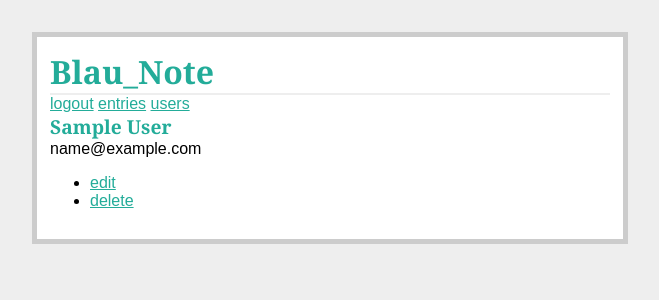
After one commit to le-blau/Note_flask, a Flask app: page /users/1/ in a window 1280 px wide. The commit adds this page. Shown: the top 300 px of the page, without its empty margins (310-969 px from the left). Run offline with Flask 2, Linux system fonts and the light colour scheme; the visitor is signed in with stand-in values (Sample User, id 1); data comes from the database, SQL or seed files in the repository; some libraries are stand-ins or nearby versions.

Commit message:
feat: ログイン機能

```diff
--- a/flaskr/templates/layout.html
+++ b/flaskr/templates/layout.html
@@ -3,6 +3,16 @@
 <link rel=stylesheet type=text/css href="{{ url_for('static', filename='style.css') }}">
 <div class=page>
   <h1>Blau_Note</h1>
+
+  {% if session.user_id %}
+    <a href="{{ url_for('logout') }}">logout</a>
+    <a href="{{ url_for('show_entries') }}">entries</a>
+    <a href="{{ url_for('user_list') }}">users</a>
+  {% else %}
+    <a href="{{ url_for('login') }}">login</a>
+    <a href="{{ url_for('show_entries') }}">entries</a>
+  {% endif %}
+
   {% for message in get_flashed_messages() %}
     <div class=flash>{{ message }}</div>
   {% endfor %}
--- /dev/null
+++ b/flaskr/templates/user/detail.html
@@ -0,0 +1,38 @@
+{% extends "layout.html" %}
+
+{% block body %}
+<h2>{{ user.name }}</h2>
+
+<div>
+  <div>{{ user.email }}</div>
+</div>
+
+<div>
+  <ul>
+    <li><a href="{{ url_for('user_edit', user_id=user.id) }}">edit</a></li>
+    <li><a class="user-delete-link" href="#" data-delete-url="{{ url_for('user_delete', user_id=user.id) }}">delete</a></li>
+  </ul>
+</div>
+
+<script src="http://code.jquery.com/jquery-1.9.1.min.js"></script>
+<script>
+  $(function() {
+    $(".user-delete-link").on("click", function() {
+      var delete_url = $(this).attr('data-delete-url');
+      $.ajax({
+        url: delete_url,
+        type: 'DELETE',
+        success: function(response) {
+          if (response.status == 'OK') {
+            window.location = "{{ url_for('user_list') }}";
+          } else {
+            alert('Delete failed.')
+          }
+        }
+      });
+      return false;
+    });
+  });
+</script>
+
+{% endblock body %}
--- a/flaskr/views.py
+++ b/flaskr/views.py
@@ -1,6 +1,6 @@
-from flask import request, redirect, url_for, render_template, flash
+from flask import request, redirect, url_for, render_template, flash, abort, jsonify, session
 from flaskr import app, db
-from flaskr.models import Entry
+from flaskr.models import Entry, User
 
 @app.route('/')
 def show_entries():
@@ -36,3 +36,76 @@ def delete_one_entry(entry):
     db.session.commit()
     flash('Deleted one entry')
     return redirect(url_for('show_entries'))
+
+
+# ユーザー用view
+# ユーザー一覧
+@app.route('/users/')
+def user_list():
+    users = User.query.all()
+    return render_template('user/list.html', users=users)
+
+# ユーザー詳細
+@app.route('/users/<int:user_id>/')
+def user_detail(user_id):
+    user = User.query.get(user_id)
+    return render_template('user/detail.html', user=user)
+
+# ユーザー編集
+@app.route('/users/<int:user_id>/edit/', methods=['GET', 'POST'])
+def user_edit(user_id):
+    user = User.query.get(user_id)
+    if user is None:
+        abort(404)
+    if request.method == 'POST':
+        user.name=request.form['name']
+        user.email=request.form['email']
+        user.password=request.form['password']
+        db.session.add(user)
+        db.session.commit()
+        return redirect(url_for('user_detail', user_id=user_id))
+    return render_template('user/edit.html', user=user)
+
+# ユーザーの作成
+@app.route('/users/create/', methods=['GET', 'POST'])
+def user_create():
+    if request.method == 'POST':
+        user = User(name=request.form['name'],
+                    email=request.form['email'],
+                    password=request.form['password'])
+        db.session.add(user)
+        db.session.commit()
+        return redirect(url_for('user_list'))
+    return render_template('user/edit.html')
+
+# ユーザー削除
+@app.route('/users/<int:user_id>/delete/', methods=['DELETE'])
+def user_delete(user_id):
+    user = User.query.get(user_id)
+    if user is None:
+        response = jsonify({'status': 'Not Found'})
+        response.status_code = 404
+        return response
+    db.session.delete(user)
+    db.session.commit()
+    return jsonify({'status': 'OK'})
+
+
+# ログイン画面
+@app.route('/login', methods=['GET', 'POST'])
+def login():
+    if request.method == 'POST':
+        user, authenticated = User.authenticate(db.session.query, request.form['email'], request.form['password'])
+        if authenticated:
+            session['user_id'] = user.id
+            flash('You were logged in')
+            return redirect(url_for('show_entries'))
+        else:
+            flash('Invalid email or password')
+    return render_template('login.html')
+
+@app.route('/logout')
+def logout():
+    session.pop('user_id', None)
+    flash('You were logged out')
+    return redirect(url_for('show_entries'))
```
Also changed, not shown: flaskr/models.py (+38 -2 lines), flaskr/templates/login.html (added, +13 -0 lines), flaskr/templates/show_entries.html (+5 -9 lines), flaskr/templates/user/edit.html (added, +17 -0 lines), flaskr/templates/user/list.html (added, +16 -0 lines), manage.py (+14 -2 lines).
